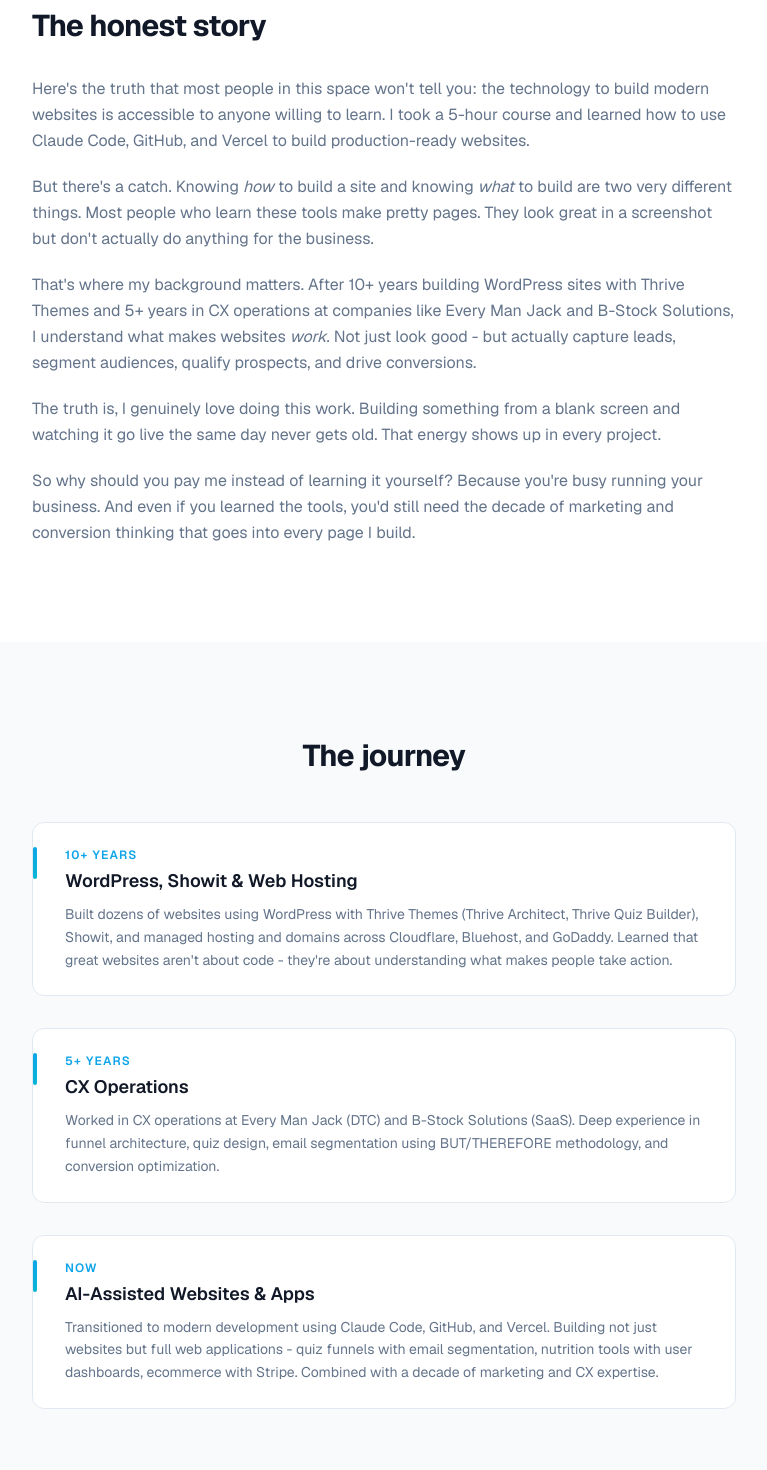
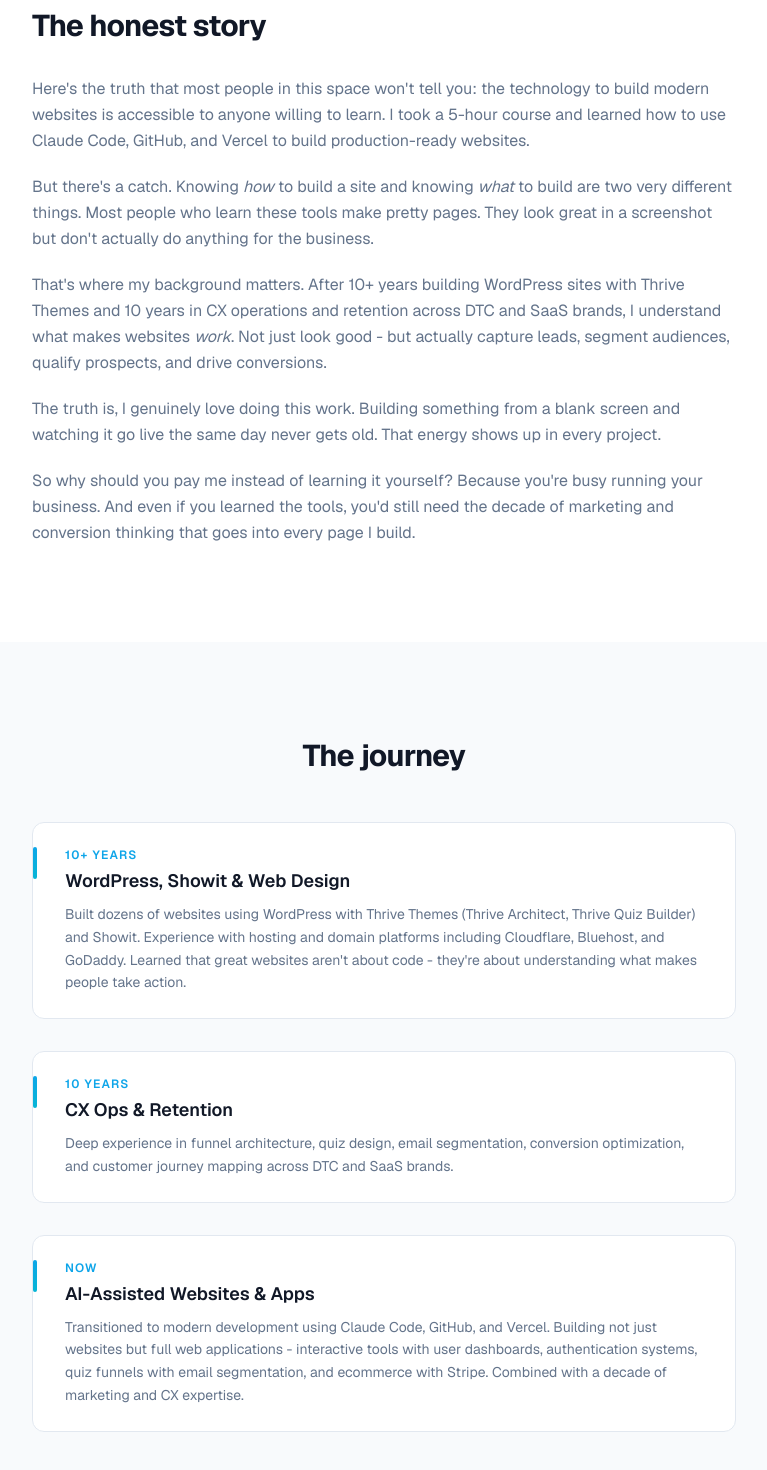
Before and after one commit to AllesAusloeschen/4hourwebsite-ai, a Next.js app: page /about in a window 1280 px wide. Shown: the part 665-2135 px from the top of the page, without its empty margins (256-1023 px from the left). Built offline with nearby package versions, Linux system fonts and the light colour scheme.

Commit message:
Fix about page: 10yr CX ops, remove company names, remove BUT/THEREFORE, add auth+dashboards, fix tool references

```diff
--- a/app/about/page.tsx
+++ b/app/about/page.tsx
@@ -16,21 +16,21 @@ export const metadata: Metadata = {
 const timeline = [
   {
     period: "10+ Years",
-    title: "WordPress, Showit & Web Hosting",
+    title: "WordPress, Showit & Web Design",
     description:
-      "Built dozens of websites using WordPress with Thrive Themes (Thrive Architect, Thrive Quiz Builder), Showit, and managed hosting and domains across Cloudflare, Bluehost, and GoDaddy. Learned that great websites aren't about code - they're about understanding what makes people take action.",
+      "Built dozens of websites using WordPress with Thrive Themes (Thrive Architect, Thrive Quiz Builder) and Showit. Experience with hosting and domain platforms including Cloudflare, Bluehost, and GoDaddy. Learned that great websites aren't about code - they're about understanding what makes people take action.",
   },
   {
-    period: "5+ Years",
-    title: "CX Operations",
+    period: "10 Years",
+    title: "CX Ops & Retention",
     description:
-      "Worked in CX operations at Every Man Jack (DTC) and B-Stock Solutions (SaaS). Deep experience in funnel architecture, quiz design, email segmentation using BUT/THEREFORE methodology, and conversion optimization.",
+      "Deep experience in funnel architecture, quiz design, email segmentation, conversion optimization, and customer journey mapping across DTC and SaaS brands.",
   },
   {
     period: "Now",
     title: "AI-Assisted Websites & Apps",
     description:
-      "Transitioned to modern development using Claude Code, GitHub, and Vercel. Building not just websites but full web applications  - quiz funnels with email segmentation, nutrition tools with user dashboards, ecommerce with Stripe. Combined with a decade of marketing and CX expertise.",
+      "Transitioned to modern development using Claude Code, GitHub, and Vercel. Building not just websites but full web applications - interactive tools with user dashboards, authentication systems, quiz funnels with email segmentation, and ecommerce with Stripe. Combined with a decade of marketing and CX expertise.",
   },
 ];
 
@@ -113,11 +113,10 @@ export default function AboutPage() {
             </p>
             <p>
               That&apos;s where my background matters. After 10+ years building
-              WordPress sites with Thrive Themes and 5+ years in CX operations
-              at companies like Every Man Jack and B-Stock Solutions, I
-              understand what makes websites <em>work</em>. Not just look good  -
-              but actually capture leads, segment audiences, qualify prospects,
-              and drive conversions.
+              WordPress sites with Thrive Themes and 10 years in CX operations
+              and retention across DTC and SaaS brands, I understand what makes
+              websites <em>work</em>. Not just look good - but actually capture
+              leads, segment audiences, qualify prospects, and drive conversions.
             </p>
             <p>
               The truth is, I genuinely love doing this work. Building
--- a/app/page.tsx
+++ b/app/page.tsx
@@ -280,7 +280,7 @@ export default function Home() {
                 title: "fiorellard.com",
                 category: "Authority Site / Dietitian",
                 description:
-                  "Registered Dietitian authority site with media features, doctor referral page, and integrated nutrition tools.",
+                  "Registered Dietitian authority site with media features, doctor referral page, and integrated interactive tools.",
               },
               {
                 title: "Cheer Charms",
--- a/app/portfolio/page.tsx
+++ b/app/portfolio/page.tsx
@@ -21,12 +21,12 @@ const caseStudies = [
     challenge:
       "Fiorella DiCarlo, a Registered Dietitian, needed a professional authority site that would showcase her media features, explain her services, and create a doctor referral funnel  - all while positioning her as a thought leader in GLP-1 nutrition and menopause wellness.",
     solution:
-      "Built a multi-page authority site with strategic page architecture: a media features section for credibility, dedicated service pages for each vertical, a doctor referral page (/refer) designed as a lead capture funnel, and integrated nutrition tools. Every page was designed with a specific conversion goal in mind.",
+      "Built a multi-page authority site with strategic page architecture: a media features section for credibility, dedicated service pages for each vertical, a doctor referral page (/refer) designed as a lead capture funnel, and integrated interactive tools. Every page was designed with a specific conversion goal in mind.",
     highlights: [
       "Media features section for social proof",
       "Doctor referral funnel with lead capture",
       "Service-specific landing pages",
-      "Integrated nutrition tools",
+      "Integrated interactive tools",
       "SEO-optimized for healthcare keywords",
       "Mobile-responsive across all devices",
     ],
```
